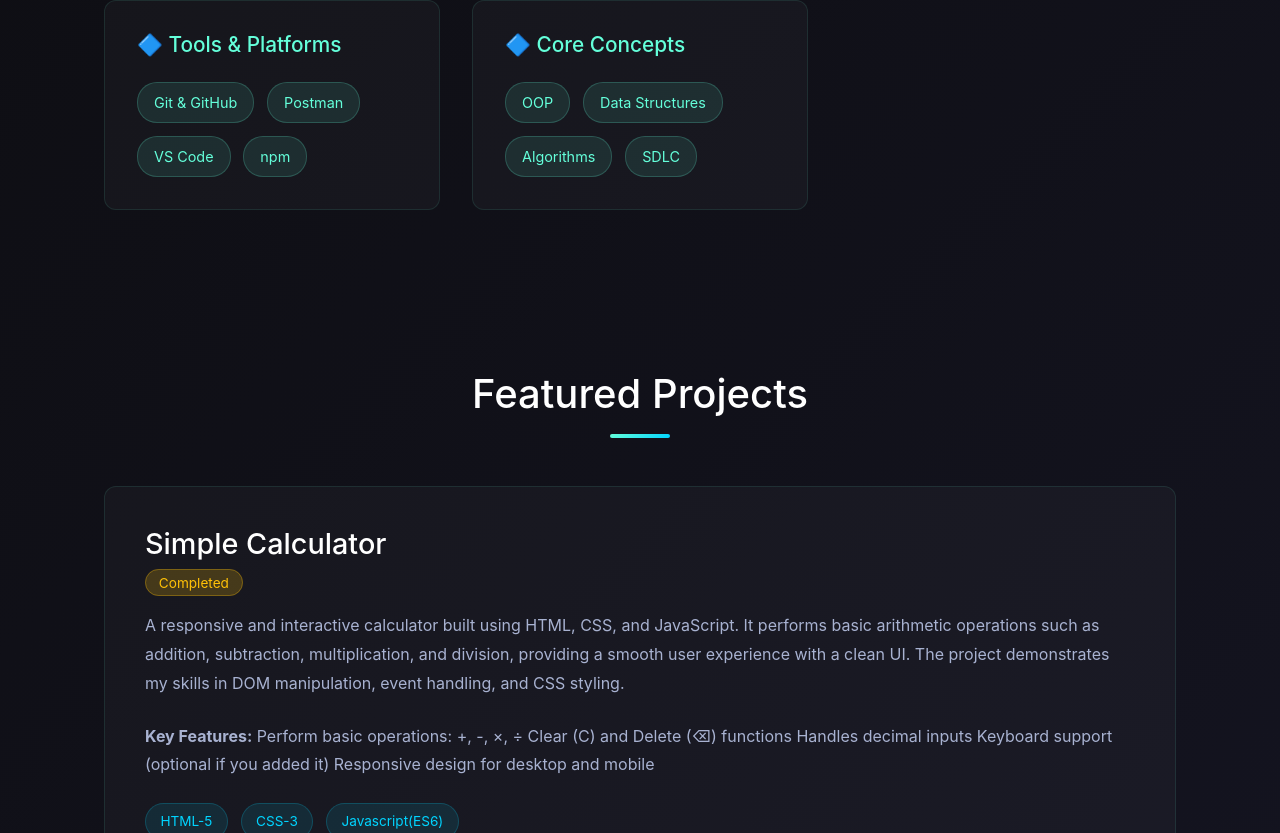
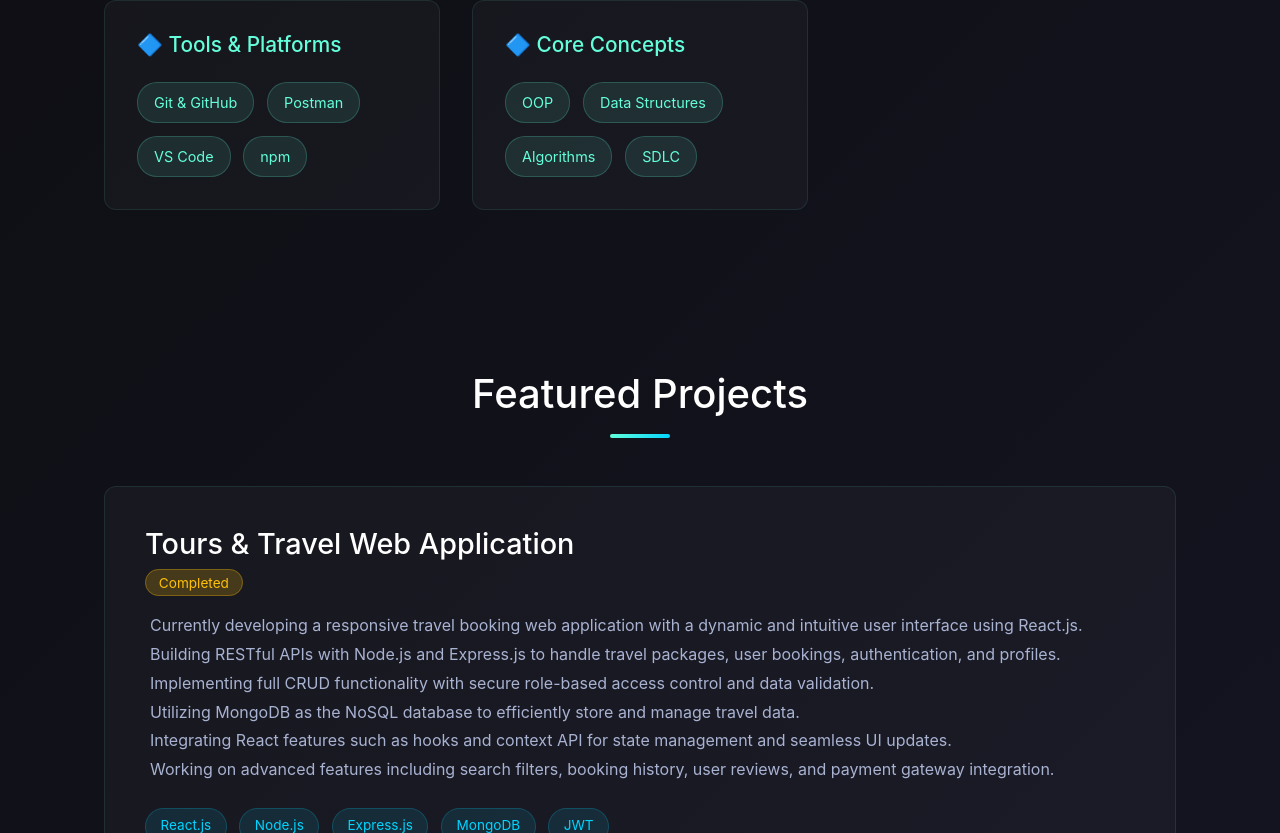
Before and after one commit to vishalsonwane951/Portfolio, a React (Vite) app: page / in a window 1280 px wide. Shown: the part 1967-2800 px from the top of the page. Built offline with nearby package versions, Linux system fonts and the light colour scheme; the HTML template or start-up script is replaced by a standard one.

Commit message:
update project

```diff
--- a/src/Profile.jsx
+++ b/src/Profile.jsx
@@ -252,7 +252,7 @@ function Portfolio() {
       <section id="projects">
         <h2 className="section-title">Featured Projects</h2>
         <div className="projects-grid">
-          <div className="project-card">
+          {/* <div className="project-card">
             <div className="project-header">
               <div>
                 <h3>Simple Calculator</h3>
@@ -281,7 +281,7 @@ function Portfolio() {
               <a href="https://github.com/ShreyaGagare2710/Calculator-Project.git" target="_blank" className="project-link"><span>→</span> View Demo</a>
               <a href="https://github.com/ShreyaGagare2710/Calculator-Project.git" target="_blank" className="project-link"><span>→</span> Source Code</a>
             </div>
-          </div>
+          </div> */}
           <div className="project-card">
             <div className="project-header">
               <div>
@@ -324,7 +324,7 @@ function Portfolio() {
               <span className="tech-tag">JWT</span>
             </div>
             <div className="project-links">
-              <a href="https://desi-vdesi-tours.netlify.app/" target="_blank" className="project-link"><span>→</span> View Demo</a>
+              <a href="https://desivdesi.netlify.app/" target="_blank" className="project-link"><span>→</span> View Demo</a>
               {/* <a href="#" className="project-link"><span>→</span> Source Code</a> */}
               <div
                 className="dropdown"
```
